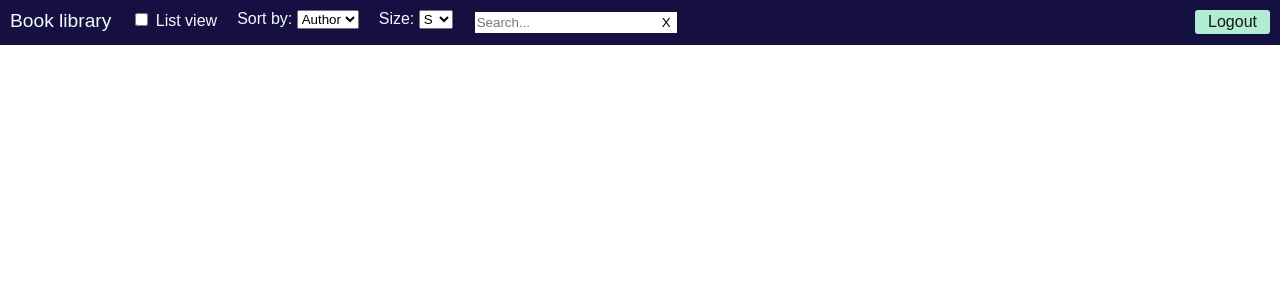
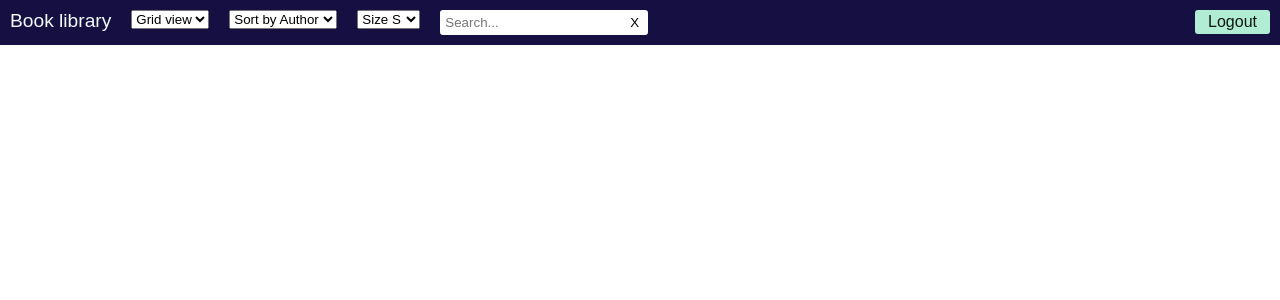
Before and after one commit to carderne/calibre-flask, a Flask app: page / in a window 1280 px wide. Shown: the top 300 px of the page. Run offline with Flask 2, Linux system fonts and the light colour scheme; the visitor is signed in with stand-in values (Sample User, id 1); data that the repository does not hold is empty; parts of the project's set-up code (start-up, migrations or seed data) failed here and were passed over.

Commit message:
Improve header style

```diff
--- a/app/static/main.js
+++ b/app/static/main.js
@@ -61,7 +61,7 @@ function loadBooks() {
 
 elView.onchange = updateView;
 function updateView() {
-  if (elView.checked) {
+  if (elView.value == "list") {
     get("books").classList.add("list");
     queryAll(".single").forEach((single) => {
       single.classList.add("wide");
--- a/app/static/style.css
+++ b/app/static/style.css
@@ -1,6 +1,7 @@
 :root {
-    --accent: #E97F35;
     --text: #6B6F72;
+    --header-bg: #160f42;
+    --header-fg:  #f5fafc
 }
 
 html {
@@ -22,8 +23,8 @@ body {
     left: 0;
     width: 100%;
     height: 45px;
-    background: #160f42;
-    color: #f5fafc;
+    background: var(--header-bg);
+    color: var(--header-fg);
 }
 
 .page-title {
@@ -113,7 +114,11 @@ img {
 
 .filter-box {
     display: flex;
-    padding: 2px;
+    /*padding: 2px;*/
+    height: 19x;
+    border-color: white;
+    border-style: solid;
+    border-radius: 3px;
 }
 
 input {
--- a/app/templates/index.html
+++ b/app/templates/index.html
@@ -8,25 +8,27 @@
     </head>
     <body>
         <div class="header">
-            <div class="page-title">Book library</div>
-            <div>
-                <input type="checkbox" id="view" />
-                <label for="view">List view</label>
+            <div class="page-title">
+                Book library
             </div>
             <div>
-                Sort by:
-                <select name="sort" id="sort">
-                    <option value="author" selected>Author</option>
-                    <option value="title">Title</option>
-                    <option value="added">Added</option>
+                <select name="view" id="view">
+                    <option value="grid" selected>Grid view</option>
+                    <option value="list">List view</option>
                 </select>
             </div>
             <div>
-                Size:
+                <select name="sort" id="sort">
+                    <option value="author" selected>Sort by Author</option>
+                    <option value="title">Sort by Title</option>
+                    <option value="added">Sort by Added</option>
+                </select>
+            </div>
+            <div>
                 <select name="size" id="size">
-                    <option value="100" selected>S</option>
-                    <option value="200">M</option>
-                    <option value="300">L</option>
+                    <option value="100" selected>Size S</option>
+                    <option value="200">Size M</option>
+                    <option value="300">Size L</option>
                 </select>
             </div>
             <div class="filter-box">
```
